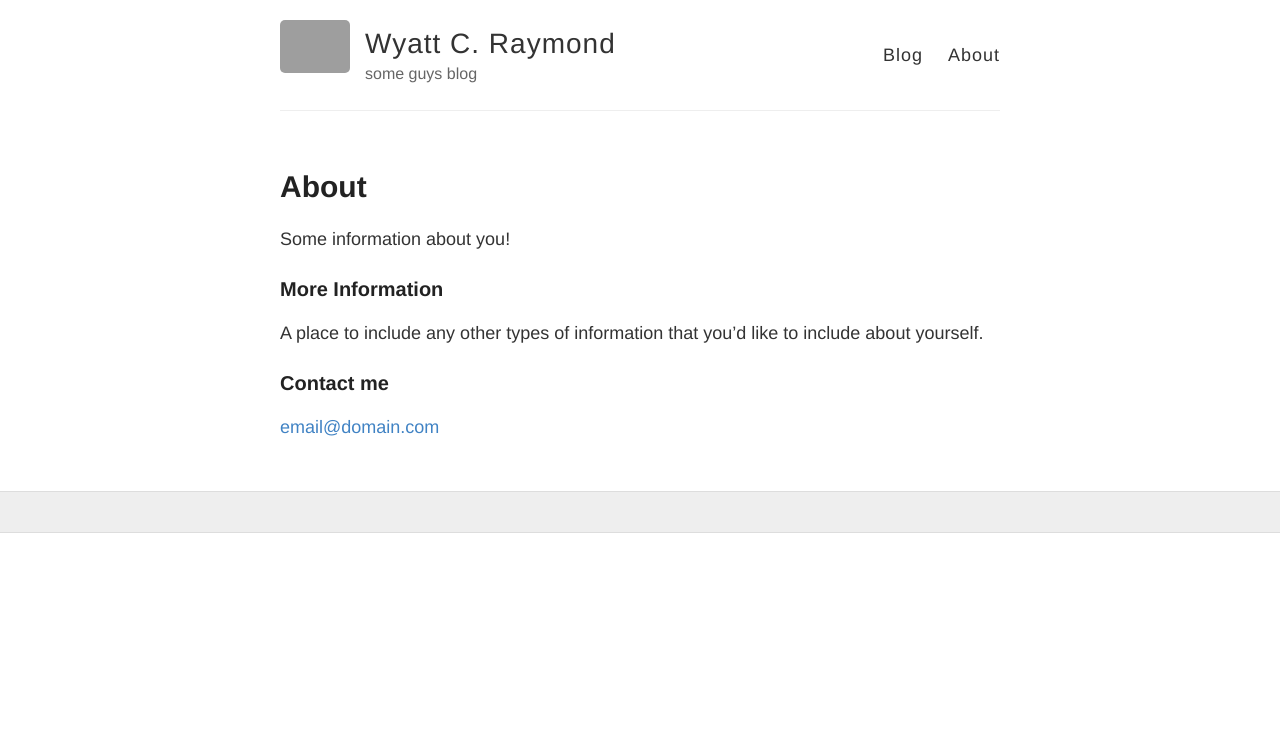
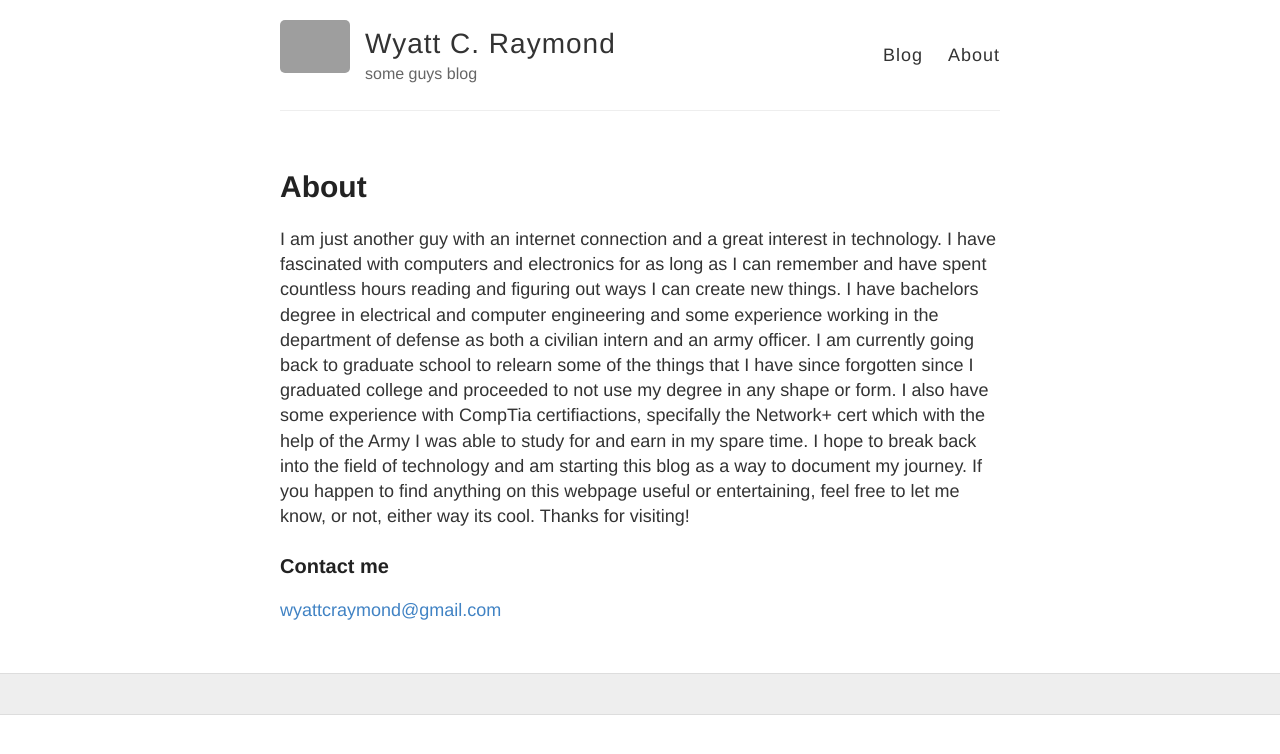
Before and after one commit to rockinraymond/wyattcraymond, a Jekyll site: the page built from about.md, in a window 1280 px wide. Shown: the top 754 px of the page. Built offline with Jekyll 4.4.1, drawn with Linux system fonts in a browser that asks for light colours; grey boxes are pictures that could not be loaded.

Commit message:
Update about.md

```diff
--- a/about.md
+++ b/about.md
@@ -3,13 +3,8 @@
 title: About
 permalink: /about/
 ---
-
-Some information about you!
-
-### More Information
-
-A place to include any other types of information that you'd like to include about yourself.
+I am just another guy with an internet connection and a great interest in technology. I have fascinated with computers and electronics for as long as I can remember and have spent countless hours reading and figuring out ways I can create new things. I have bachelors degree in electrical and computer engineering and some experience working in the department of defense as both a civilian intern and an army officer. I am currently going back to graduate school to relearn some of the things that I have since forgotten since I graduated college and proceeded to not use my degree in any shape or form. I also have some experience with CompTia certifiactions, specifally the Network+ cert which with the help of the Army I was able to study for and earn in my spare time. I hope to break back into the field of technology and am starting this blog as a way to document my journey. If you happen to find anything on this webpage useful or entertaining, feel free to let me know, or not, either way its cool. Thanks for visiting!
 
 ### Contact me
 
-[email@domain.com](mailto:email@domain.com)
+[wyattcraymond@gmail.com](mailto:wyattcraymond@gmail.com)
```
